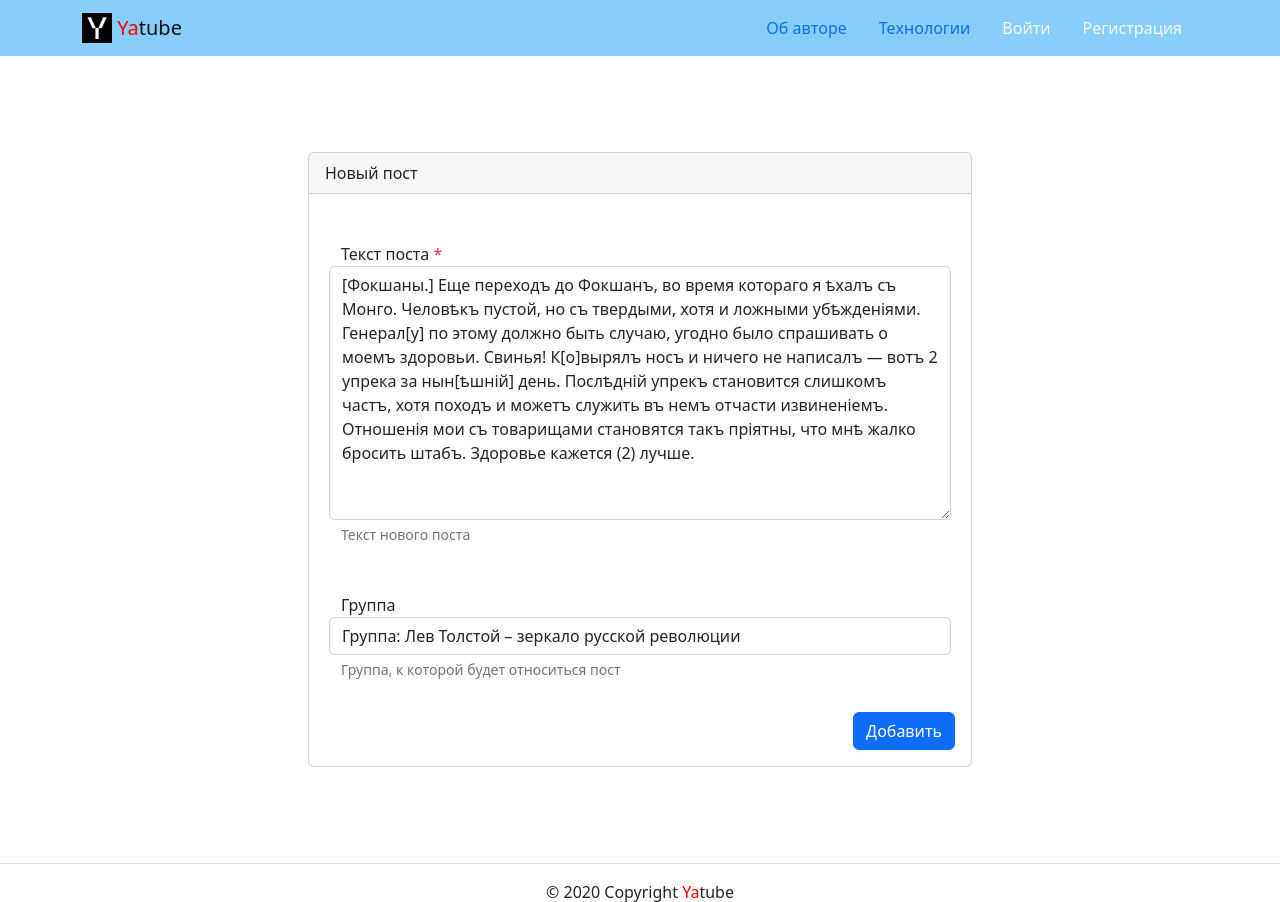
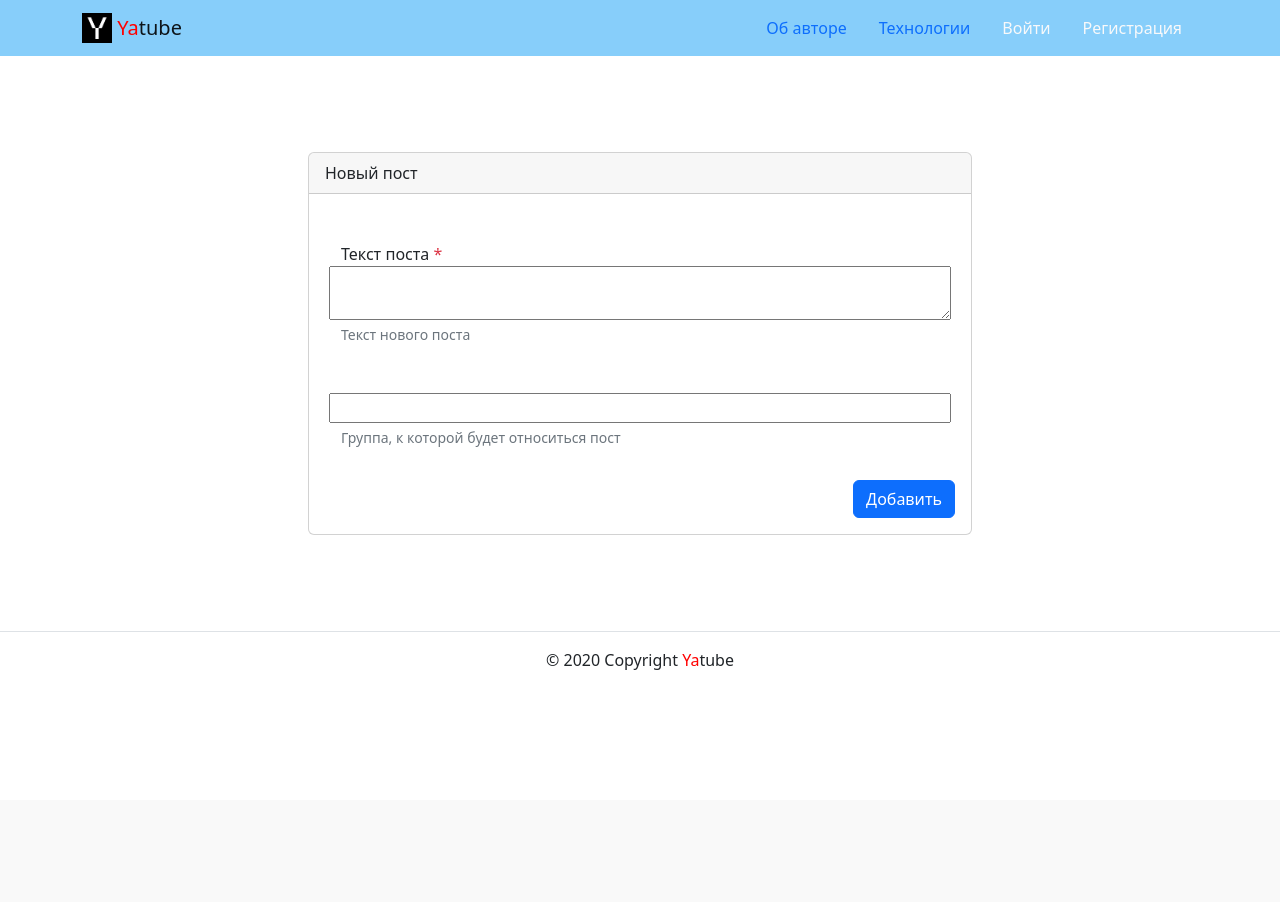
Before and after one commit to Balykoff/hw03_forms, a Django app: template yatube/templates/posts/update_post.html in a window 1280 px wide. Shown: the top 902 px of the page. After the commit the page ends 670 px from the top, so only its background shows below. Run offline with Django 3.2, Linux system fonts and the light colour scheme; the template is opened without the code that fills it: most values are stand-ins (such as "Sample title", 1, 10 or a date in 2020); form fields are guessed from the names that the template uses; some libraries are stand-ins or nearby versions.

Commit message:
Fix to update_post.html

```diff
--- a/yatube/templates/posts/create_post.html
+++ b/yatube/templates/posts/create_post.html
@@ -23,13 +23,13 @@
            {% csrf_token %}
            <div class="form-group row my-3 p-3">
             <label for="id_text">
-             Текст поста  <span class="required text-danger" >*</span>
+             Текст поста
+             <span class="required text-danger" >*</span>
             </label>
             {{ form.text }}
             <small id="id_text-help" class="form-text text-muted">
              Текст нового поста
             </small>
-
            </div>
            <div class="form-group row my-3 p-3">
             {{ form.group }}
--- a/yatube/templates/posts/update_post.html
+++ b/yatube/templates/posts/update_post.html
@@ -9,9 +9,9 @@
               <div class="card-header">
                 {% if is_edit %}
                 Редактировать пост
-            {% else %}
+                {% else %}
                 Новый пост
-            {% endif %}
+                {% endif %}
               </div>
               <div class="card-body">
                 <form method="post" action="../posts/create_post.html">
@@ -21,20 +21,13 @@
                       Текст поста
                       <span class="required text-danger" >*</span>
                     </label>
-                    <textarea name="text" cols="40" rows="10" class="form-control" required id="id_text">[Фокшаны.] Еще переходъ до Фокшанъ, во время котораго я ѣхалъ съ Монго. Человѣкъ пустой, но съ твердыми, хотя и ложными убѣжденіями. Генерал[у] по этому должно быть случаю, угодно было спрашивать о моемъ здоровьи. Свинья! К[о]вырялъ носъ и ничего не написалъ — вотъ 2 упрека за нын[ѣшній] день. Послѣдній упрекъ становится слишкомъ частъ, хотя походъ и можетъ служить въ немъ отчасти извиненіемъ. Отношенія мои съ товарищами становятся такъ пріятны, что мнѣ жалко бросить штабъ. Здоровье кажется (2) лучше.
-                    </textarea>
+                    {{ form.text}}
                     <small id="id_text-help" class="form-text text-muted">
                       Текст нового поста
                     </small>
                   </div>
                   <div class="form-group row my-3 p-3">
-                    <label for="id_group">
-                      Группа
-                    </label>
-                    <select name="group" class="form-control" id="id_group">
-                      <option value="">---------</option>
-                      <option value="1" selected>Группа: Лев Толстой – зеркало русской революции</option>
-                    </select>
+                   {{ form.group}}
                     <small id="id_group-help" class="form-text text-muted">
                       Группа, к которой будет относиться пост
                     </small>
```
